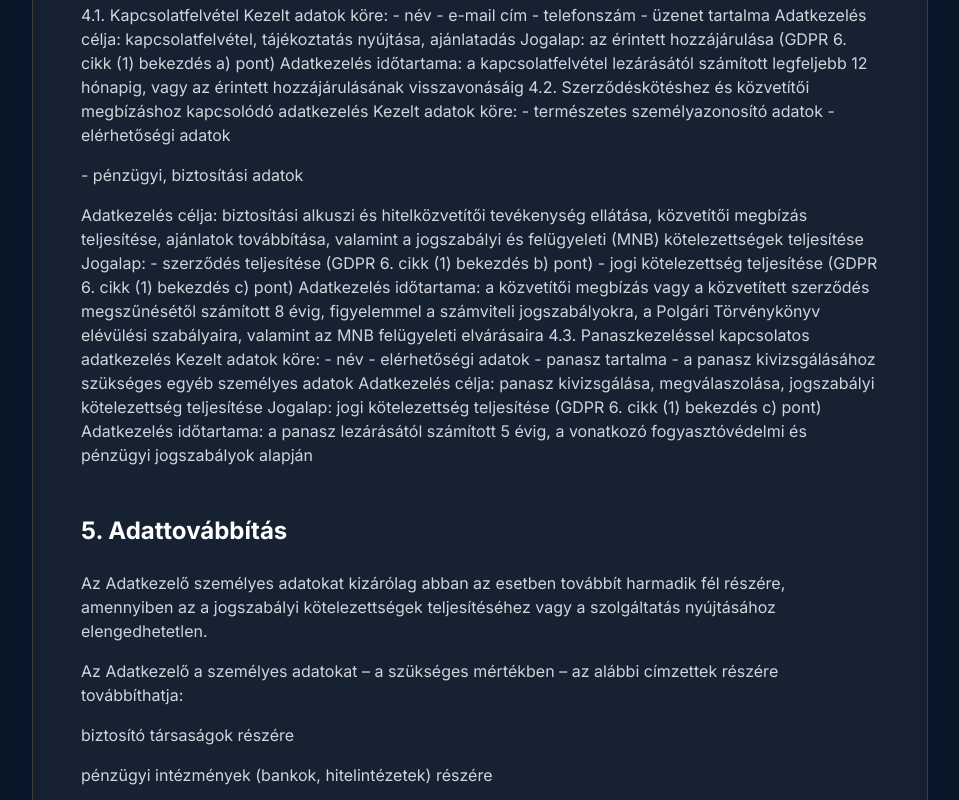
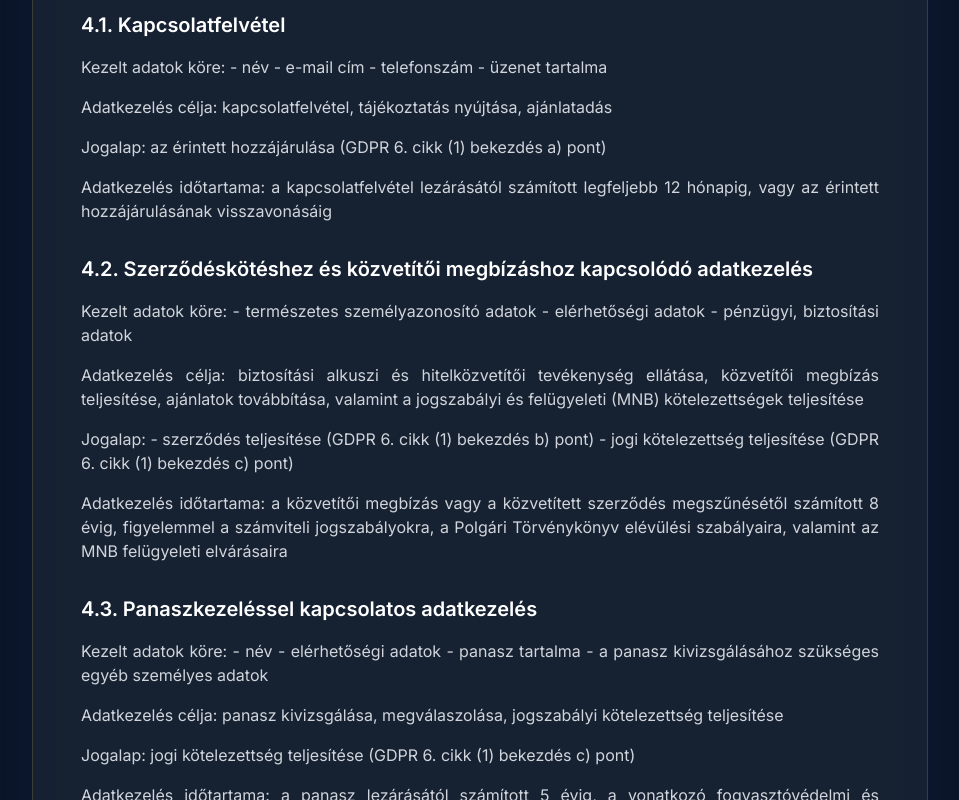
Before and after one commit to KazarGyorgy/keni_landing_nextjs, a Next.js app: page /adatvedelem in a window 1280 px wide. Shown: the part 1240-2040 px from the top of the page, without its empty margins (160-1119 px from the left). Built offline with nearby package versions, Linux system fonts and the light colour scheme.

Commit message:
feat: Enhance legal sections to support subtitles and justify text alignment.

```diff
--- a/src/app/adatvedelem/page.tsx
+++ b/src/app/adatvedelem/page.tsx
@@ -35,7 +35,10 @@ export default function PrivacyPolicy() {
                       </a>
                     </p>
                     {privacyData.intro.slice(1).map((para, idx) => (
-                      <p key={`intro-${idx}`} className="text-gray-300 mb-4">
+                      <p
+                        key={`intro-${idx}`}
+                        className="text-gray-300 mb-4 text-justify"
+                      >
                         {para}
                       </p>
                     ))}
--- a/src/app/adatvedelem/privacy-data.ts
+++ b/src/app/adatvedelem/privacy-data.ts
@@ -1,7 +1,7 @@
 
 export interface PrivacySection {
     title: string;
-    content: string[];
+    content: (string | { subtitle: string })[];
 }
 
 export const privacyData = {
@@ -42,9 +42,21 @@ export const privacyData = {
         {
             "title": "4. Kezelt személyes adatok köre, célja és jogalapja",
             "content": [
-                "4.1. Kapcsolatfelvétel Kezelt adatok köre: - név - e-mail cím - telefonszám - üzenet tartalma Adatkezelés célja: kapcsolatfelvétel, tájékoztatás nyújtása, ajánlatadás Jogalap: az érintett hozzájárulása (GDPR 6. cikk (1) bekezdés a) pont) Adatkezelés időtartama: a kapcsolatfelvétel lezárásától számított legfeljebb 12 hónapig, vagy az érintett hozzájárulásának visszavonásáig 4.2. Szerződéskötéshez és közvetítői megbízáshoz kapcsolódó adatkezelés Kezelt adatok köre: - természetes személyazonosító adatok - elérhetőségi adatok",
-                "- pénzügyi, biztosítási adatok",
-                "Adatkezelés célja: biztosítási alkuszi és hitelközvetítői tevékenység ellátása, közvetítői megbízás teljesítése, ajánlatok továbbítása, valamint a jogszabályi és felügyeleti (MNB) kötelezettségek teljesítése Jogalap: - szerződés teljesítése (GDPR 6. cikk (1) bekezdés b) pont) - jogi kötelezettség teljesítése (GDPR 6. cikk (1) bekezdés c) pont) Adatkezelés időtartama: a közvetítői megbízás vagy a közvetített szerződés megszűnésétől számított 8 évig, figyelemmel a számviteli jogszabályokra, a Polgári Törvénykönyv elévülési szabályaira, valamint az MNB felügyeleti elvárásaira 4.3. Panaszkezeléssel kapcsolatos adatkezelés Kezelt adatok köre: - név - elérhetőségi adatok - panasz tartalma - a panasz kivizsgálásához szükséges egyéb személyes adatok Adatkezelés célja: panasz kivizsgálása, megválaszolása, jogszabályi kötelezettség teljesítése Jogalap: jogi kötelezettség teljesítése (GDPR 6. cikk (1) bekezdés c) pont) Adatkezelés időtartama: a panasz lezárásától számított 5 évig, a vonatkozó fogyasztóvédelmi és pénzügyi jogszabályok alapján"
+                { "subtitle": "4.1. Kapcsolatfelvétel" },
+                "Kezelt adatok köre: - név - e-mail cím - telefonszám - üzenet tartalma",
+                "Adatkezelés célja: kapcsolatfelvétel, tájékoztatás nyújtása, ajánlatadás",
+                "Jogalap: az érintett hozzájárulása (GDPR 6. cikk (1) bekezdés a) pont)",
+                "Adatkezelés időtartama: a kapcsolatfelvétel lezárásától számított legfeljebb 12 hónapig, vagy az érintett hozzájárulásának visszavonásáig",
+                { "subtitle": "4.2. Szerződéskötéshez és közvetítői megbízáshoz kapcsolódó adatkezelés" },
+                "Kezelt adatok köre: - természetes személyazonosító adatok - elérhetőségi adatok - pénzügyi, biztosítási adatok",
+                "Adatkezelés célja: biztosítási alkuszi és hitelközvetítői tevékenység ellátása, közvetítői megbízás teljesítése, ajánlatok továbbítása, valamint a jogszabályi és felügyeleti (MNB) kötelezettségek teljesítése",
+                "Jogalap: - szerződés teljesítése (GDPR 6. cikk (1) bekezdés b) pont) - jogi kötelezettség teljesítése (GDPR 6. cikk (1) bekezdés c) pont)",
+                "Adatkezelés időtartama: a közvetítői megbízás vagy a közvetített szerződés megszűnésétől számított 8 évig, figyelemmel a számviteli jogszabályokra, a Polgári Törvénykönyv elévülési szabályaira, valamint az MNB felügyeleti elvárásaira",
+                { "subtitle": "4.3. Panaszkezeléssel kapcsolatos adatkezelés" },
+                "Kezelt adatok köre: - név - elérhetőségi adatok - panasz tartalma - a panasz kivizsgálásához szükséges egyéb személyes adatok",
+                "Adatkezelés célja: panasz kivizsgálása, megválaszolása, jogszabályi kötelezettség teljesítése",
+                "Jogalap: jogi kötelezettség teljesítése (GDPR 6. cikk (1) bekezdés c) pont)",
+                "Adatkezelés időtartama: a panasz lezárásától számított 5 évig, a vonatkozó fogyasztóvédelmi és pénzügyi jogszabályok alapján"
             ]
         },
         {
--- a/src/app/aszf/terms-data.ts
+++ b/src/app/aszf/terms-data.ts
@@ -2,7 +2,7 @@
 
 export interface TermSection {
     title: string;
-    content: string[];
+    content: (string | { subtitle: string })[];
 }
 
 export const termsData = {
--- a/src/components/legal/TermSection.tsx
+++ b/src/components/legal/TermSection.tsx
@@ -2,7 +2,7 @@ import React from "react";
 
 interface TermSectionProps {
   title?: string;
-  content: string[];
+  content: (string | { subtitle: string })[];
 }
 
 export const TermSection: React.FC<TermSectionProps> = ({ title, content }) => {
@@ -11,11 +11,22 @@ export const TermSection: React.FC<TermSectionProps> = ({ title, content }) => {
       {title && (
         <h2 className="text-white text-2xl font-bold mt-12 mb-6">{title}</h2>
       )}
-      {content.map((paragraph, index) => (
-        <p key={index} className="mb-4 text-gray-300">
-          {paragraph}
-        </p>
-      ))}
+      {content.map((item, index) => {
+        if (typeof item === "string") {
+          return (
+            <p key={index} className="mb-4 text-gray-300 text-justify">
+              {item}
+            </p>
+          );
+        } else if (item.subtitle) {
+          return (
+            <p key={index} className="text-white h3 text-xl font-semibold mt-8 mb-4">
+              {item.subtitle}
+            </p>
+          );
+        }
+        return null;
+      })}
     </div>
   );
 };
```
Lines whose indentation alone changed are shown as unchanged.
